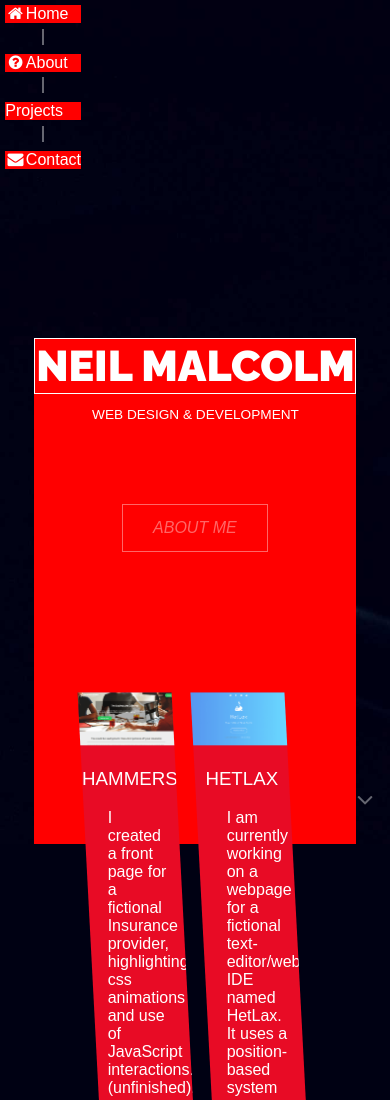
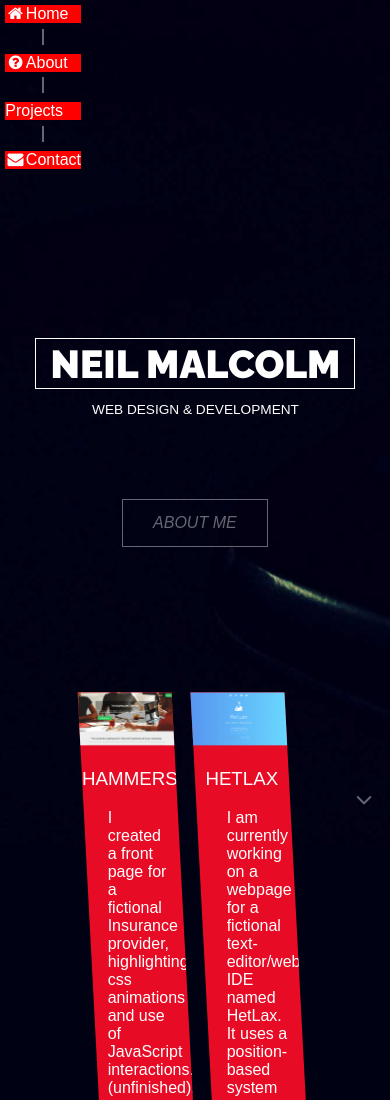
Before and after one commit to NeilMalcolm/neilmalcolm.github.io-old, a plain HTML site: page index.html in a window 390 px wide. Shown: the top 1100 px of the page. Drawn offline with Linux system fonts and the light colour scheme.

Commit message:
landing update

```diff
--- a/css/css.css
+++ b/css/css.css
@@ -262,10 +262,10 @@
     font-family: 'Raleway', sans-serif;
     display: inline-block;
     font-size: 5em;
-      font-size: 11vw;
+      font-size: 10vw;
     font-weight: 900;
     margin: 0;
-    padding: .05em .05em;
+    padding: .05em .4em;
     transition: 0.3s ease;
   }
 
@@ -311,7 +311,6 @@
     top:40%;
     max-width: 90%;
     overflow: hidden;
-    background: red;
   }
 
   .horizontal-separator{
--- a/js/js.js
+++ b/js/js.js
@@ -120,13 +120,13 @@ $(window).ready(function(event){
       elem.css('margin-top', parseInt($('.name-title').outerHeight()) + 1 + 'px');
       elem.animate({
         'margin-top': '0px',
-        'height': parseInt($('.name-title').outerHeight()) + 1 + 'px'
+        'height': Math.round(parseInt($('.name-title').outerHeight())) + 2 + 'px'
       }, duration);
     } else {
       console.log('right');
       elem.animate({
         'margin-top': '0px',
-        'height': parseInt($('.name-title').outerHeight()) + 1 + 'px'
+        'height': Math.round(parseInt($('.name-title').outerHeight())) + 2 + 'px'
       }, duration);
     }
   }
```
